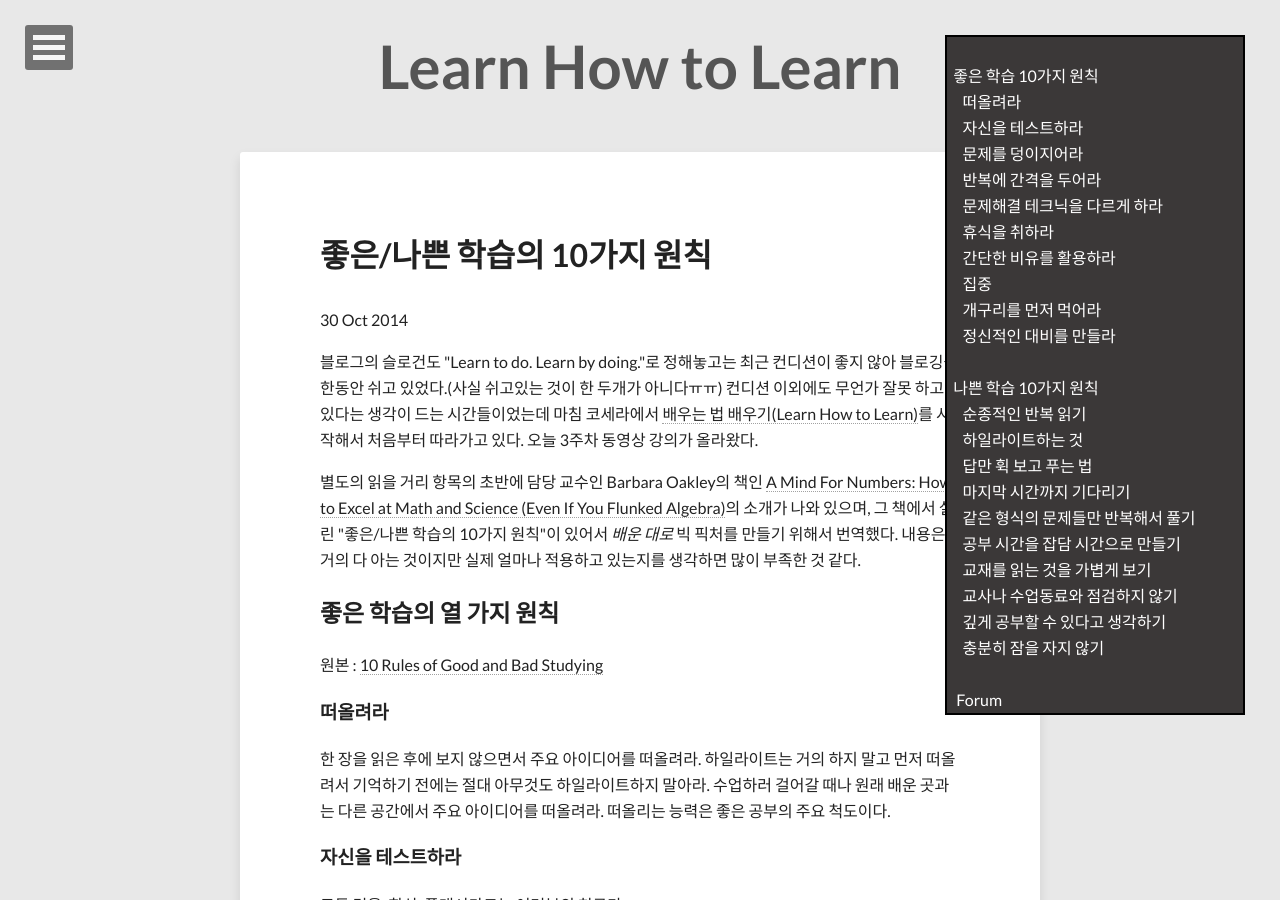
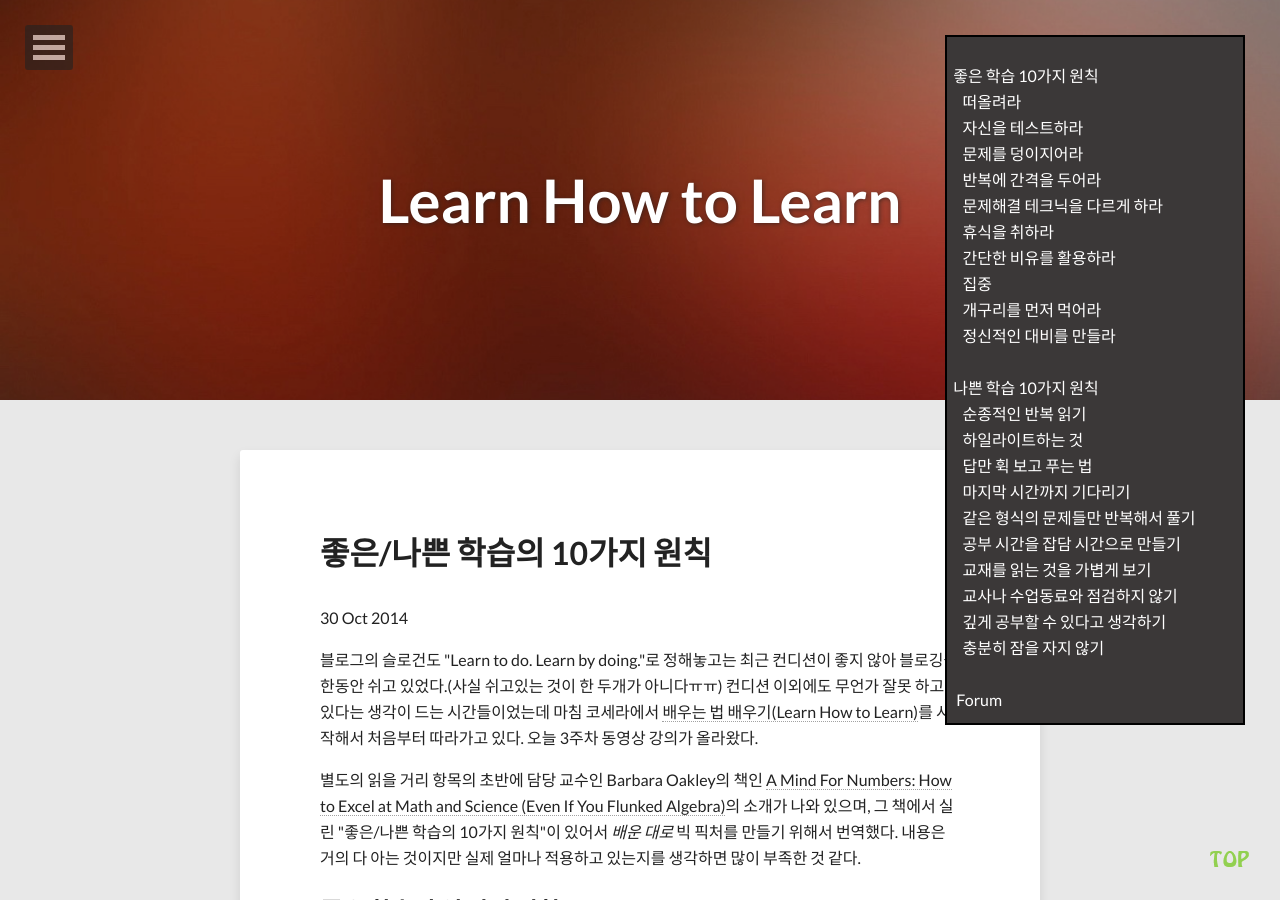
Before and after one commit to geoncheollee/geonblog, a Jekyll site: the page built from how_study.html, in a window 1280 px wide and 900 px high. Built offline with Jekyll 4.4.1, drawn with Linux system fonts in a browser that asks for light colours; nearby versions of some CDN libraries; comment, search, counter and statistics services are not loaded.

Commit message:
20141103_hong

```diff
--- a/how_study.html
+++ b/how_study.html
@@ -5,8 +5,8 @@
 description: "좋은 or 나쁜 학습 원칙 소개"
 tags: [Jekyll, theme, install, setup]
 image:
-  <!--feature: abstract-11.jpg
-  credit: dargadgetz
+  feature: abstract-11.jpg
+  <!--credit: dargadgetz
   creditlink: http://www.dargadgetz.com/ios-7-abstract-wallpaper-pack-for-iphone-5-and-ipod-touch-retina/-->
 share: true
 ---
@@ -14,7 +14,7 @@
 
 <html>
 <body>
-	<div style="background-image: URL({{ site.url }}/images/list2.png); height: 680px; width: 300px; border: 2px solid black; position: fixed; top: 35px; right: 35px;">
+	<div style="background-image: URL({{ site.url }}/images/list2.png); height: 690px; width: 300px; border: 2px solid black; position: fixed; top: 35px; right: 35px;">
   			<br><a href="#good" style="color: white"> &nbsp;&nbsp;좋은 학습 10가지 원칙</a> <br>
   			<a href="#good1" style="color: white"> &nbsp;&nbsp;&nbsp;&nbsp;&nbsp;떠올려라 </a> <br>
   			<a href="#good2" style="color: white"> &nbsp;&nbsp;&nbsp;&nbsp;&nbsp;자신을 테스트하라 </a> <br>
```
